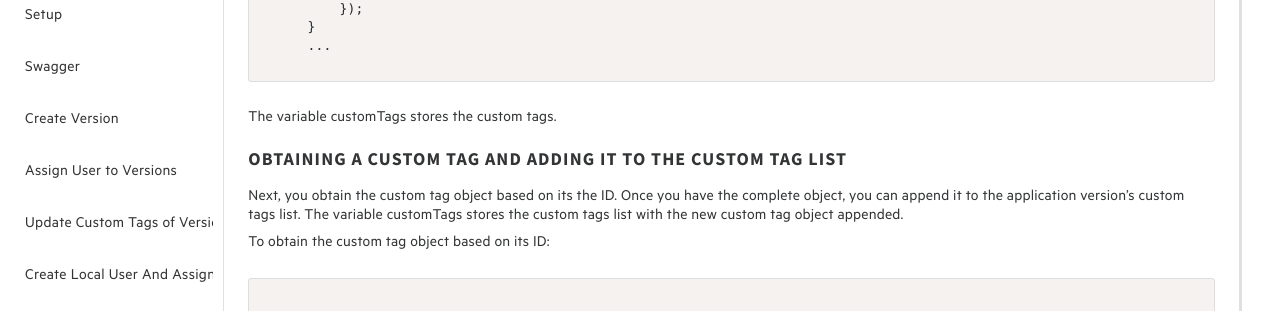
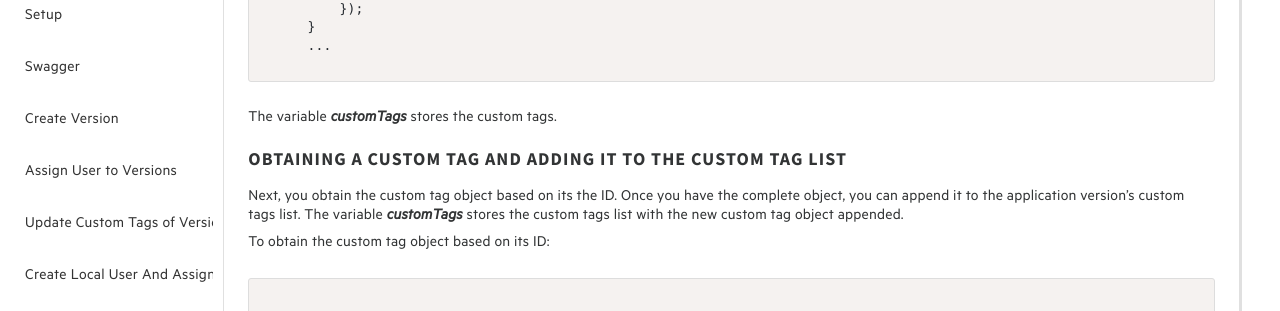
Before and after one commit to fortify/ssc-js-sandbox-docs, a Jekyll site: the page built from _posts/2017-08-03-updateCustomTagsOfVersion.markdown, in a window 1280 px wide and 900 px high, scrolled down 6080 px. Shown: the part 153-464 px from the top of the window. Built offline with Jekyll 4.4.1, drawn with Linux system fonts in a browser that asks for light colours; nearby versions of some CDN libraries; some web fonts are replaced; our own code applies the rules of GitHub Pages for plain Markdown files.

```diff
--- a/_posts/2017-08-03-updateCustomTagsOfVersion.markdown
+++ b/_posts/2017-08-03-updateCustomTagsOfVersion.markdown
@@ -43,11 +43,11 @@ To obtain a list of all custom tags associated with an application version, run
     ...
 </code></pre>
 
-The variable customTags stores the custom tags.
+The variable *customTags* stores the custom tags.
 
 ## Obtaining a Custom Tag and Adding it to the Custom Tag List
 
-Next, you obtain the custom tag object based on its the ID. Once you have the complete object, you can append it to the application version’s custom tags list. The variable customTags stores the custom tags list with the new custom tag object appended.
+Next, you obtain the custom tag object based on its the ID. Once you have the complete object, you can append it to the application version’s custom tags list. The variable *customTags* stores the custom tags list with the new custom tag object appended.
 
 To obtain the custom tag object based on its ID:
 
```
